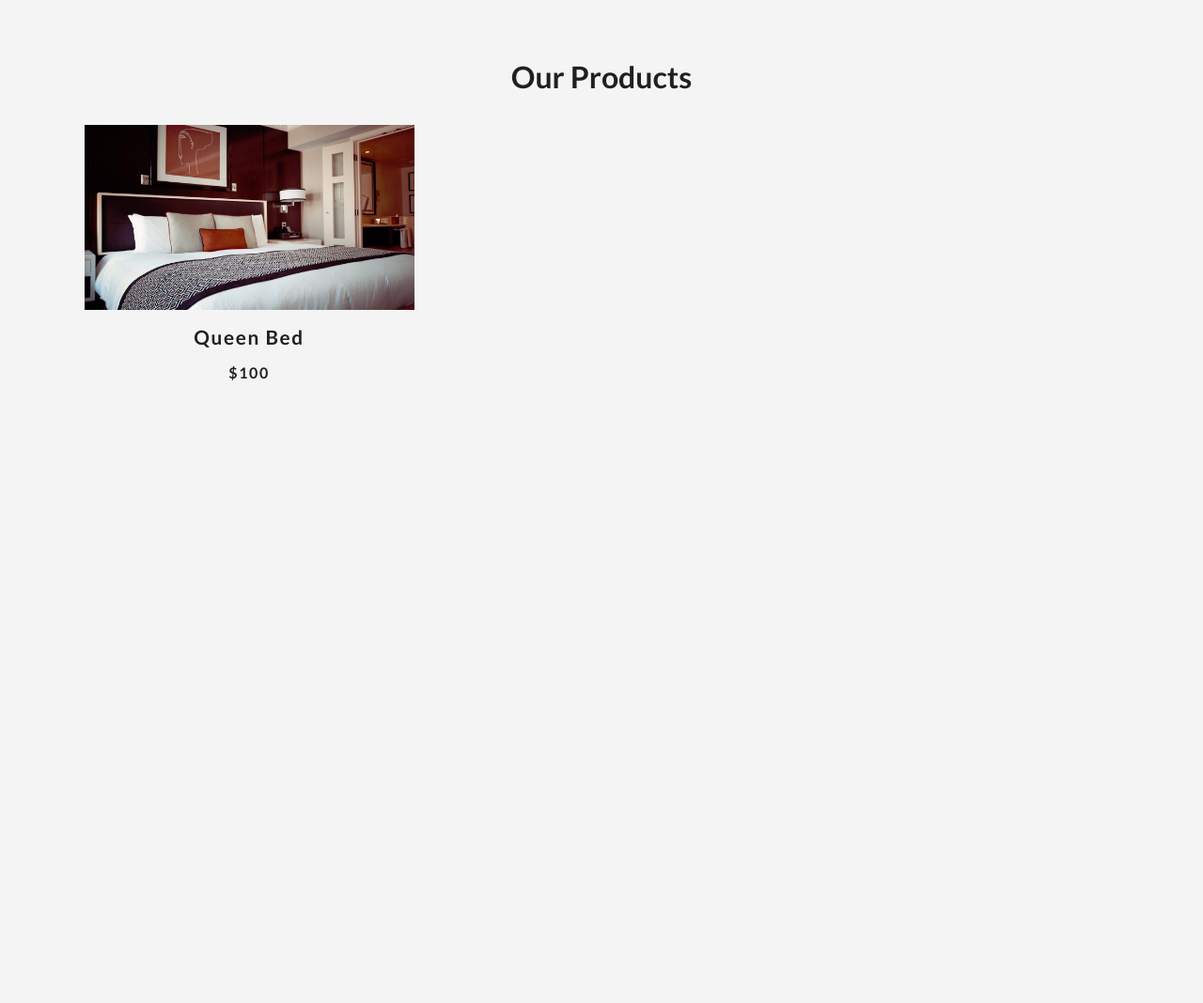
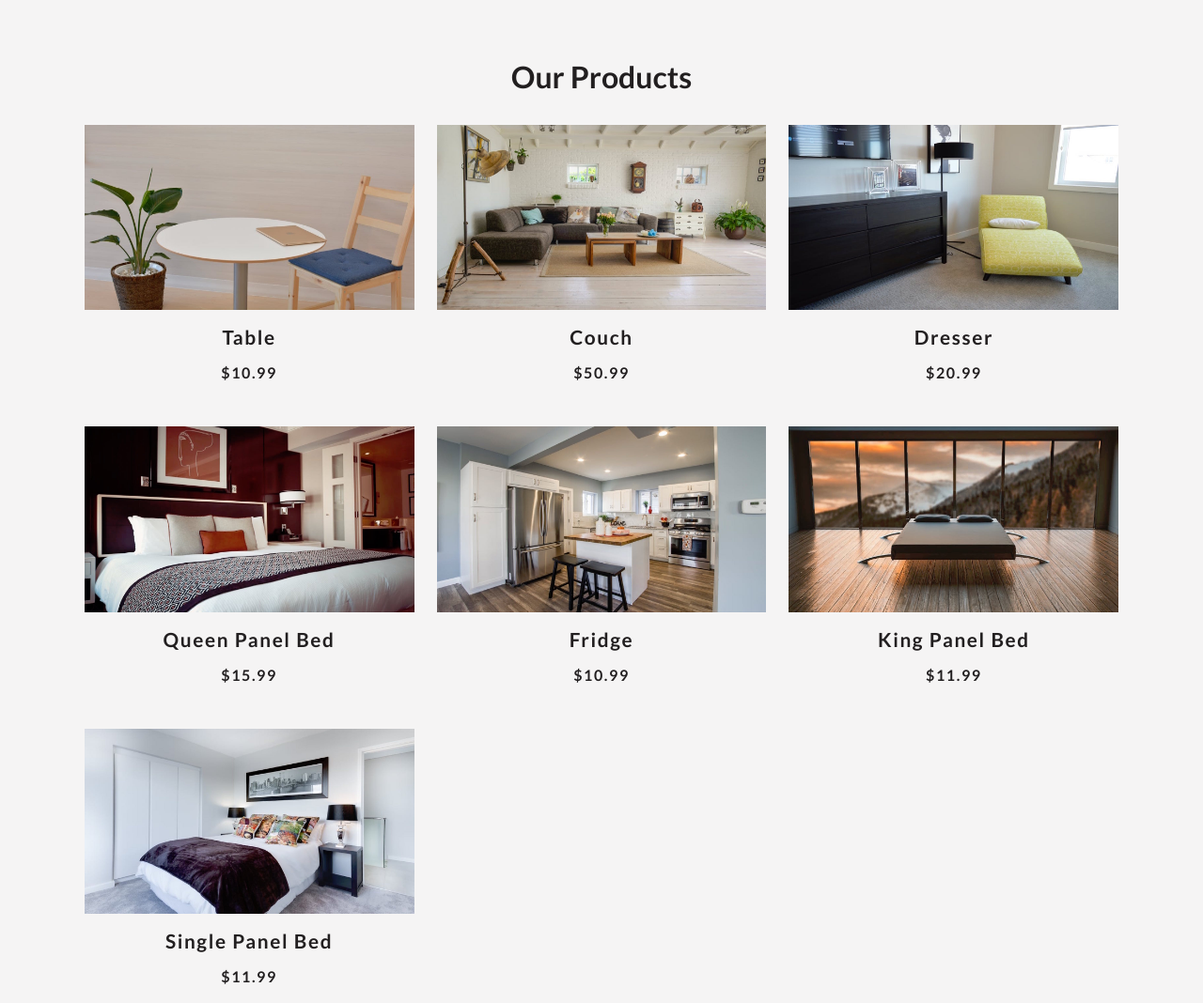
Before and after one commit to Ahmed-Elkassas/e-commerce-with-javascript, a plain HTML site: page index.html in a window 1280 px wide. Shown: the part 802-1870 px from the top of the page at 94% size. Before the commit the page ends 1288 px from the top, so only its background shows below. Drawn offline with Linux system fonts and the light colour scheme.

Commit message:
Display products to the ui dynamically with js

```diff
--- a/index.html
+++ b/index.html
@@ -41,21 +41,7 @@
       <h2 class="products__title">Our Products</h2>
       <div class="products__center">
         <!-- single product -->
-        <article class="product">
-          <div class="product__container">
-            <img
-              src="./images/product-1.jpeg"
-              alt="product"
-              class="product__container--img"
-            />
-            <button class="product__container--btn">
-              <i class="fa-solid fa-basket-shopping-simple"></i>
-              add to cart
-            </button>
-          </div>
-          <h4 class="product__name">Queen bed</h4>
-          <h5 class="product__price">$100</h5>
-        </article>
+        <!-- single product -->
       </div>
     </section>
     <!-- end of products -->
--- a/scripts/app.js
+++ b/scripts/app.js
@@ -1,6 +1,6 @@
 // Main classes
 
-class productList {
+class ProductList {
   async getProduct() {
     try {
       let result = await fetch("../products.json");
@@ -13,11 +13,49 @@ class productList {
   }
 }
 
-class UI {}
+const productDOM = document.querySelector(".products__center");
+class UI {
+  displayProducts(products) {
+    let uiResult = "";
+    products.forEach((product) => {
+      uiResult += `
+          <article class="product">
+            <div class="product__container">
+              <img
+                src="${product.imageUrl}"
+                alt="${product.title}"
+                class="product__container--img"
+              />
+              <button class="product__container--btn" data-id=${product.id}>
+                <i class="fa-solid fa-basket-shopping-simple"></i>
+                add to cart
+              </button>
+            </div>
+            <h4 class="product__name">${product.title}</h4>
+            <h5 class="product__price">$${product.price}</h5>
+          </article>
+      `;
+      productDOM.innerHTML = uiResult;
+    });
+  }
+}
 
 class Storage {}
 
-document.addEventListener("DOMContentLoaded", () => {
-  const product = new productList();
-  product.getProduct().then((data) => console.log(data));
-});
+class App {
+  static init() {
+    const ui = new UI();
+    const products = new ProductList();
+    products.getProduct().then((products) => ui.displayProducts(products));
+  }
+}
+App.init();
+
+// Another approach to display to the UI ============== 👇
+
+// document.addEventListener("DOMContentLoaded", () => {
+//   const ui = new UI();
+//   const products = new ProductList();
+//   products.getProduct().then((products) => ui.displayProducts(products));
+//   //   products.getProduct().then((data) => console.log(data));
+// });
--- a/styles/styles.css
+++ b/styles/styles.css
@@ -177,7 +177,7 @@ body {
   transform: var(--mainTransition);
   background-color: #bcdda4af;
   z-index: 12;
-  /* visibility: hidden; */
+  visibility: hidden;
 }
 .cart {
   position: fixed;
@@ -189,7 +189,7 @@ body {
   z-index: 13;
   background: rgb(231, 226, 221);
   padding: 1.2rem;
-  /* transform: translateX(100%); */
+  transform: translateX(100%);
 }
 .showcart {
   transform: translateX(0);
```
